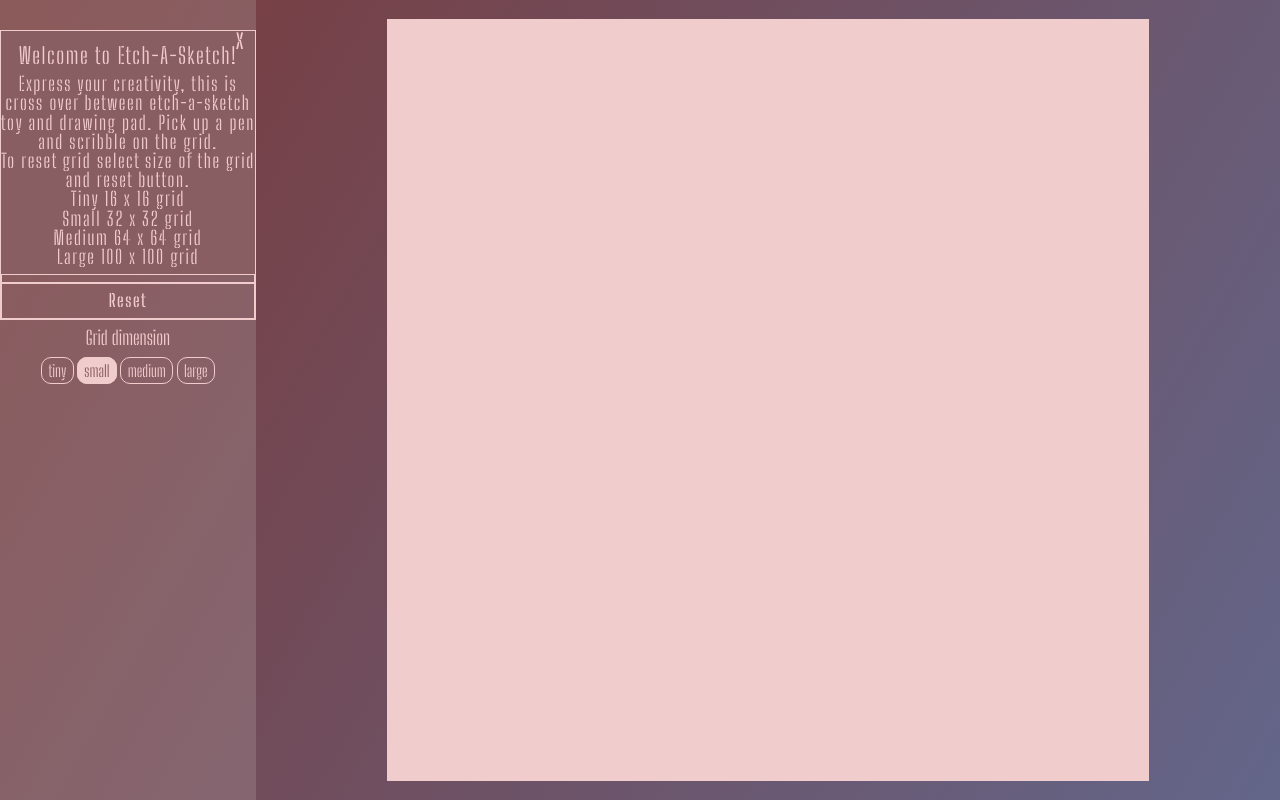
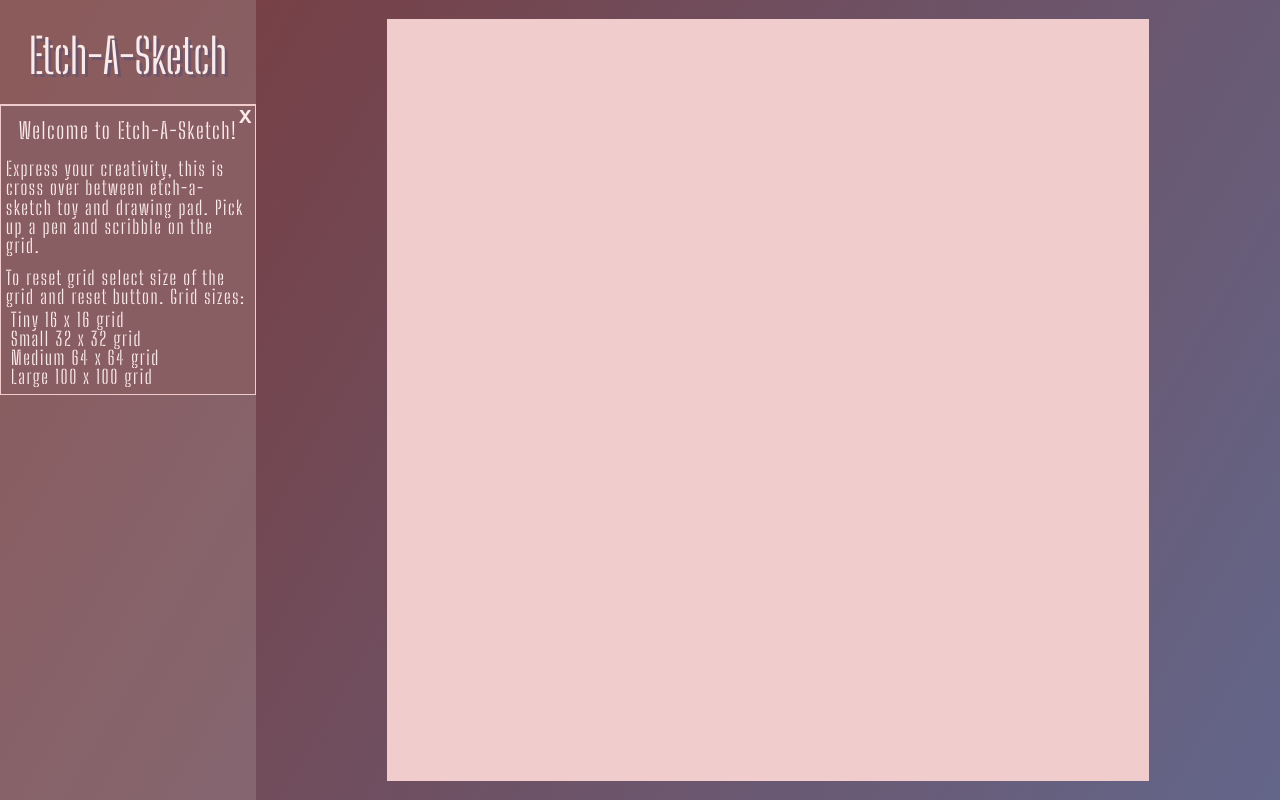
Before and after one commit to mojotron/etch-a-sketch, a plain HTML site: page index.html in a window 1280 px wide. Both pictures are taken after a click on the element "Info". Drawn offline with Linux system fonts and the light colour scheme.

Commit message:
Finish info modal, add style to btns

```diff
--- a/css/main.css
+++ b/css/main.css
@@ -1,5 +1,6 @@
 :root {
   --block-color: rgb(241, 204, 204);
+  --font-color: rgb(251, 234, 234);
   --block-black-pen: rgb(0, 0, 0);
   --block-shade-start: rgb(0, 0, 0);
 }
@@ -8,7 +9,7 @@ html {
   box-sizing: border-box;
   font-family: "Big Shoulders Stencil Display", monospace;
   font-size: 16px;
-  color: var(--block-color);
+  color: var(--font-color);
 }
 body {
   height: 100vh;
@@ -27,7 +28,7 @@ body {
 }
 .info-modal {
   position: absolute;
-  top: 30px;
+  top: 105px;
   box-sizing: border-box;
   border: 1px solid var(--block-color);
   width: 20%;
@@ -38,18 +39,34 @@ body {
   letter-spacing: 0.1rem;
 }
 .info-modal h2 {
-  margin: 0.4rem auto;
+  margin: 0.4rem 0;
+  text-align: center;
   font-size: 1.4rem;
+}
+.info-modal p {
+  padding: 10px 5px 3px;
+}
+.info-modal li {
+  padding-left: 10px;
 }
 .info-modal .btn-close-modal {
   position: absolute;
-  top: 0;
-  right: 10px;
+  top: 2px;
+  right: 2px;
   font-size: 1.3rem;
   font-weight: 600;
+  font-family: monospace;
 }
 .info-modal .btn-close-modal:hover {
-  color: #791e53;
+  color: #63668a;
+}
+.overlay {
+  position: fixed;
+  top: 0;
+  left: 0;
+  width: 100%;
+  height: 100vh;
+  z-index: 2;
 }
 /* ASIDE */
 .info-section {
@@ -61,6 +78,7 @@ body {
 .info-section h1 {
   font-size: 3rem;
   padding: 2rem 0 1.5rem;
+  text-shadow: 3px 3px #6c556a;
 }
 .btn {
   display: block;
@@ -71,10 +89,17 @@ body {
   letter-spacing: 0.1rem;
   font-weight: 600;
 }
-.btn:hover {
+.btn:hover,
+.dimension-option:hover {
   background-color: var(--block-color);
   color: #895e63;
 }
+.btn:active,
+.dimension-option:active {
+  background-color: #764248;
+  color: var(--font-color);
+}
+
 .btn-set-color,
 .btn-reset-resize-grid {
   border-top: none;
@@ -83,19 +108,22 @@ body {
   margin: 0.5rem auto;
 }
 .dimension-container h2 {
-  font-size: 1.2rem;
+  font-size: 1.3rem;
 }
 .dimension-option {
+  font-size: 1.1rem;
   position: relative;
   top: 1rem;
-  border: 1px solid var(--block-color);
+  border: 2px solid var(--block-color);
   padding: 0.2rem 0.4rem;
-  border-radius: 10px;
+  border-radius: 8px;
 }
 .dimension-active,
-.pen-active {
-  background-color: var(--block-color);
-  color: #895e63;
+.pen-active,
+span.pen-active:hover,
+span.dimension-active:hover {
+  background-color: #6c556a;
+  color: var(--block-color);
 }
 /* GRID SECTION */
 .grid-container {
@@ -115,3 +143,6 @@ body {
 .block {
   background-color: var(--block-color);
 }
+
+@media (max-width: 786px) {
+}
--- a/index.html
+++ b/index.html
@@ -21,23 +21,6 @@
           <h1>Etch-A-Sketch</h1>
         </header>
         <div class="commands">
-          <div class="info-modal hidden">
-            <span class="btn-close-modal">X</span>
-            <h2>Welcome to Etch-A-Sketch!</h2>
-            <p>
-              Express your creativity, this is cross over between etch-a-sketch
-              toy and drawing pad. Pick up a pen and scribble on the grid.
-            </p>
-            <p>
-              To reset grid select size of the grid and reset button.
-              <ul>
-                <li>Tiny 16 x 16 grid</li>
-                <li>Small 32 x 32 grid</li>
-                <li>Medium 64 x 64 grid</li>
-                <li>Large 100 x 100 grid</li>
-              </ul>
-            </p>
-          </div>
           <div class="btns-container">
             <span class="btn btn-open-modal">Info</span>
             <span class="btn btn-set-color pen-active" data-color="blackPen"
@@ -53,10 +36,10 @@
             <span class="btn btn-reset-resize-grid">Reset</span>
             <div class="dimension-container">
               <h2>Grid dimension</h2>
-              <span class="dimension-option" data-size="16">tiny</span>
-              <span class="dimension-option dimension-active" data-size="32"
-                >small</span
+              <span class="dimension-option dimension-active" data-size="16"
+                >tiny</span
               >
+              <span class="dimension-option" data-size="32">small</span>
               <span class="dimension-option" data-size="64">medium</span>
               <span class="dimension-option" data-size="100">large</span>
             </div>
@@ -67,5 +50,22 @@
         <div class="drawing-grid"></div>
       </section>
     </div>
+
+    <div class="info-modal hidden">
+      <span class="btn-close-modal">X</span>
+      <h2>Welcome to Etch-A-Sketch!</h2>
+      <p>
+        Express your creativity, this is cross over between etch-a-sketch toy
+        and drawing pad. Pick up a pen and scribble on the grid.
+      </p>
+      <p>To reset grid select size of the grid and reset button. Grid sizes:</p>
+      <ul>
+        <li>Tiny 16 x 16 grid</li>
+        <li>Small 32 x 32 grid</li>
+        <li>Medium 64 x 64 grid</li>
+        <li>Large 100 x 100 grid</li>
+      </ul>
+    </div>
+    <div class="overlay hidden"></div>
   </body>
 </html>
--- a/js/main.js
+++ b/js/main.js
@@ -75,14 +75,19 @@ function addShadeColor(block) {
 const btnOpenModal = document.querySelector(".btn-open-modal");
 const btnCloseModal = document.querySelector(".btn-close-modal");
 const infoModal = document.querySelector(".info-modal");
-function toggleHiddenClass(element) {
-  element.classList.toggle("hidden");
-}
+const overlay = document.querySelector(".overlay");
+
 btnOpenModal.addEventListener("click", function () {
   infoModal.classList.remove("hidden");
+  overlay.classList.remove("hidden");
 });
 btnCloseModal.addEventListener("click", function () {
   infoModal.classList.add("hidden");
+  overlay.classList.add("hidden");
+});
+overlay.addEventListener("click", function () {
+  infoModal.classList.add("hidden");
+  overlay.classList.add("hidden");
 });
 //activate pan
 function activatePen(event) {
@@ -110,4 +115,4 @@ for (let option of dimensionOptions) {
     currentOption.classList.add("dimension-active");
   });
 }
-makeGrid(drawingGrid, 32);
+makeGrid(drawingGrid, 16);
```
